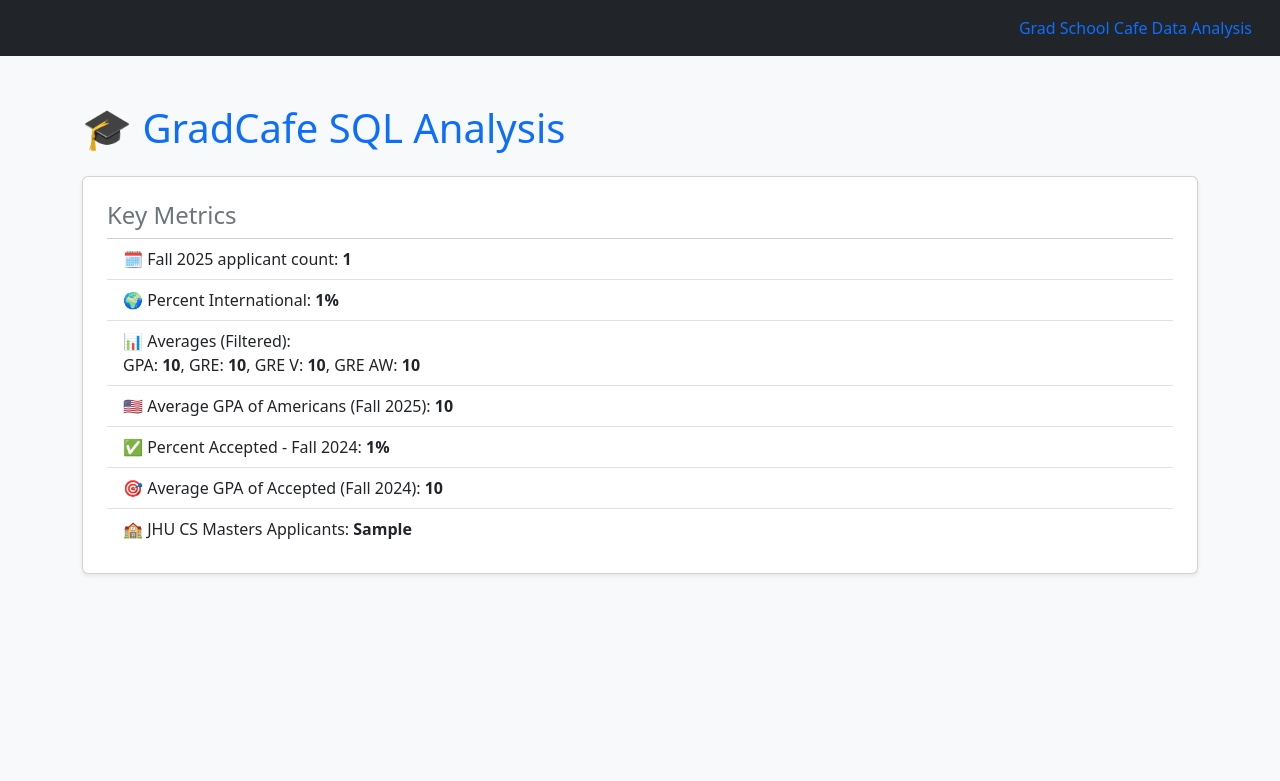
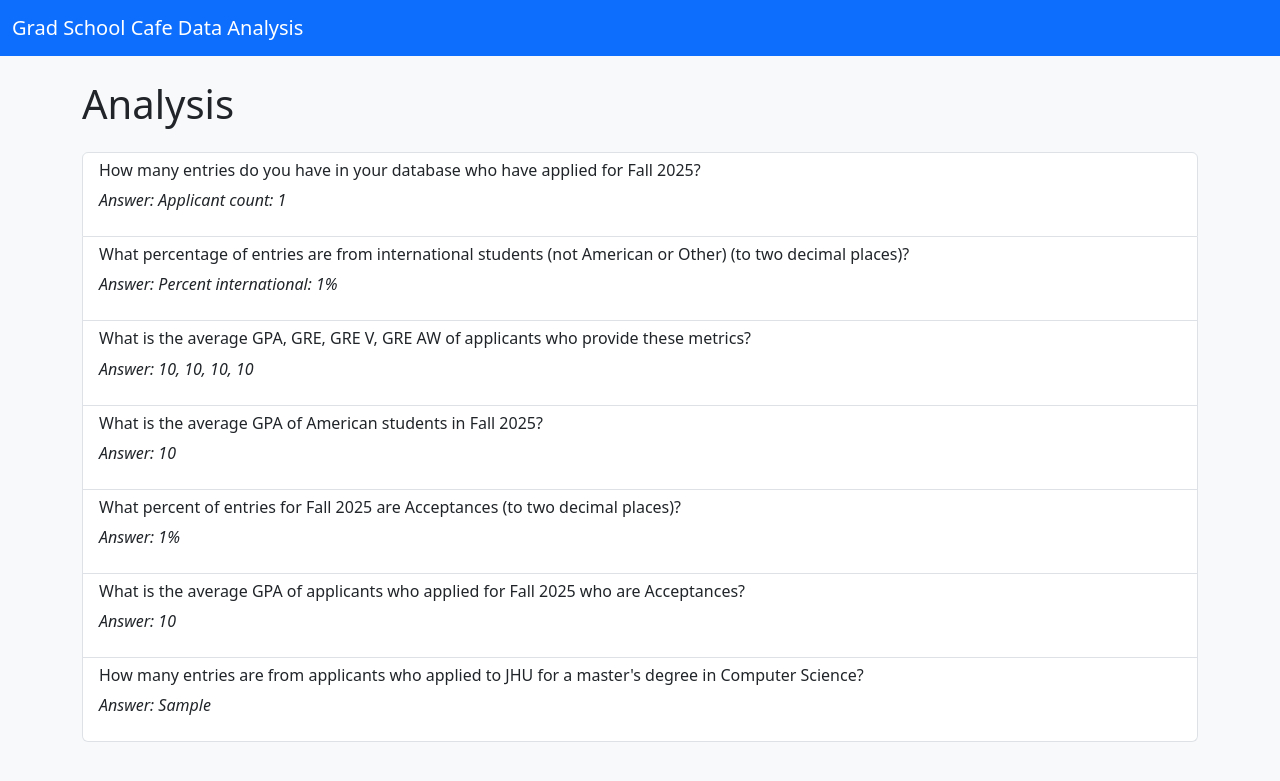
Before and after one commit to jacobwong962/jhu_software_concepts, a Flask app: template module_3/templates/pages/index.html in a window 1280 px wide. Shown: the top 781 px of the page. Run offline with Flask 3, Linux system fonts and the light colour scheme; the template is opened without the code that fills it: most values are stand-ins (such as "Sample title", 1, 10 or a date in 2020); some libraries are stand-ins or nearby versions.

Commit message:
Fully-functioning flask application

```diff
--- a/module_3/templates/_navigation.html
+++ /dev/null
@@ -1,18 +0,0 @@
-<!--
-  _navigation.html
-
-  This partial template defines the navigation bar in the top-right corner of
-  the website.
--->
-
-<nav class="navbar navbar-dark bg-dark">
-  <div class="container-fluid">
-    <a class="navbar-brand" href="{{ url_for('pages.index') }}"></a>
-
-    <ul class="nav ms-auto">
-      <li class="nav-item">
-        <a class="nav-link {% if active_page == 'index' %}active{% endif %}" href="{{ url_for('pages.index') }}">Grad School Cafe Data Analysis</a>
-      </li>
-    </ul>
-  </div>
-</nav>
--- a/module_3/templates/base.html
+++ b/module_3/templates/base.html
@@ -1,18 +1,19 @@
-<!DOCTYPE html>
+<!doctype html>
 <html lang="en">
-<head>
-  <meta charset="UTF-8">
-  <title>{% block title %}GradCafe SQL Analysis{% endblock %}</title>
-  <link
-    href="https://cdn.jsdelivr.net/npm/bootstrap@5.3.2/dist/css/bootstrap.min.css"
-    rel="stylesheet"
-  >
-</head>
-<body class="bg-light">
-  {% include("_navigation.html") %}
-  <div class="container py-5">
-    <h1 class="mb-4 text-primary">🎓 GradCafe SQL Analysis</h1>
-    {% block content %}{% endblock %}
-  </div>
-</body>
+  <head>
+    <meta charset="utf-8">
+    <title>GradCafe SQL Dashboard</title>
+    <link href="https://cdn.jsdelivr.net/npm/bootstrap@5.3.0/dist/css/bootstrap.min.css" rel="stylesheet">
+  </head>
+  <body class="bg-light text-dark">
+    <nav class="navbar navbar-expand-lg navbar-dark bg-primary mb-4">
+      <div class="container-fluid">
+        <span class="navbar-brand">Grad School Cafe Data Analysis</span>
+      </div>
+    </nav>
+
+    <div class="container">
+      {% block content %}{% endblock %}
+    </div>
+  </body>
 </html>
--- a/module_3/templates/pages/index.html
+++ b/module_3/templates/pages/index.html
@@ -1,24 +1,35 @@
 {% extends "base.html" %}
 
-{% block title %}GradCafe Results{% endblock %}
-
 {% block content %}
-  <div class="card shadow-sm p-4 mb-4">
-    <h4 class="text-secondary">Key Metrics</h4>
-    <ul class="list-group list-group-flush">
-      <li class="list-group-item">🗓️ Fall 2025 applicant count: <strong>{{ fall_2025_count }}</strong></li>
-      <li class="list-group-item">🌍 Percent International: <strong>{{ intl_percent }}%</strong></li>
-      <li class="list-group-item">
-        📊 Averages (Filtered):<br>
-        GPA: <strong>{{ averages[0] }}</strong>,
-        GRE: <strong>{{ averages[1] }}</strong>,
-        GRE V: <strong>{{ averages[2] }}</strong>,
-        GRE AW: <strong>{{ averages[3] }}</strong>
-      </li>
-      <li class="list-group-item">🇺🇸 Average GPA of Americans (Fall 2025): <strong>{{ avg_gpa_american }}</strong></li>
-      <li class="list-group-item">✅ Percent Accepted - Fall 2024: <strong>{{ percent_accepted }}%</strong></li>
-      <li class="list-group-item">🎯 Average GPA of Accepted (Fall 2024): <strong>{{ avg_gpa_accepted }}</strong></li>
-      <li class="list-group-item">🏫 JHU CS Masters Applicants: <strong>{{ jhu_cs_masters }}</strong></li>
-    </ul>
-  </div>
+  <h1 class="mb-4">Analysis</h1>
+  <ul class="list-group">
+    <li class="list-group-item">
+      <h6>How many entries do you have in your database who have applied for Fall 2025?</h6>
+      <p><em>Answer: Applicant count: {{ fall_2025_count }}</em></p>
+    </li>
+    <li class="list-group-item">
+      <h6>What percentage of entries are from international students (not American or Other) (to two decimal places)?</h6>
+      <p><em>Answer: Percent international: {{ intl_percent }}%</em></p>
+    </li>
+    <li class="list-group-item">
+      <h6>What is the average GPA, GRE, GRE V, GRE AW of applicants who provide these metrics?</h6>
+      <p><em>Answer: {{ averages[0] }}, {{ averages[1] }}, {{ averages[2] }}, {{ averages[3] }}</em></p>
+    </li>
+    <li class="list-group-item">
+      <h6>What is the average GPA of American students in Fall 2025?</h6>
+      <p><em>Answer: {{ avg_gpa_american }}</em></p>
+    </li>
+    <li class="list-group-item">
+      <h6>What percent of entries for Fall 2025 are Acceptances (to two decimal places)?</h6>
+      <p><em>Answer: {{ percent_accepted }}%</em></p>
+    </li>
+    <li class="list-group-item">
+      <h6>What is the average GPA of applicants who applied for Fall 2025 who are Acceptances?</h6>
+      <p><em>Answer: {{ avg_gpa_accepted }}</em></p>
+    </li>
+    <li class="list-group-item">
+      <h6>How many entries are from applicants who applied to JHU for a master's degree in Computer Science?</h6>
+      <p><em>Answer: {{ jhu_cs_masters }}</em></p>
+    </li>
+  </ul>
 {% endblock %}
```
